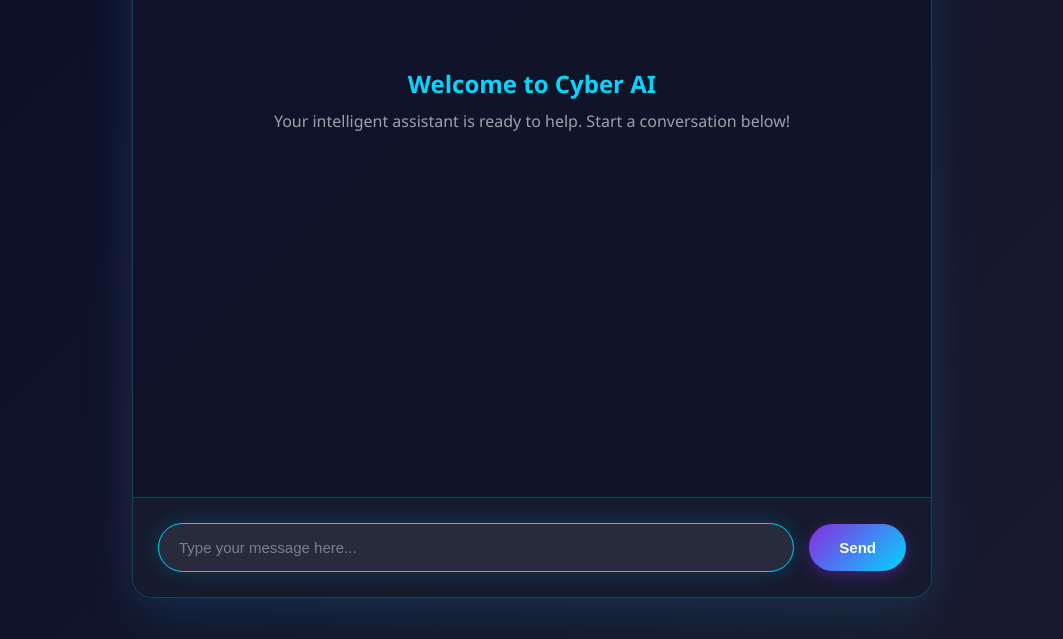
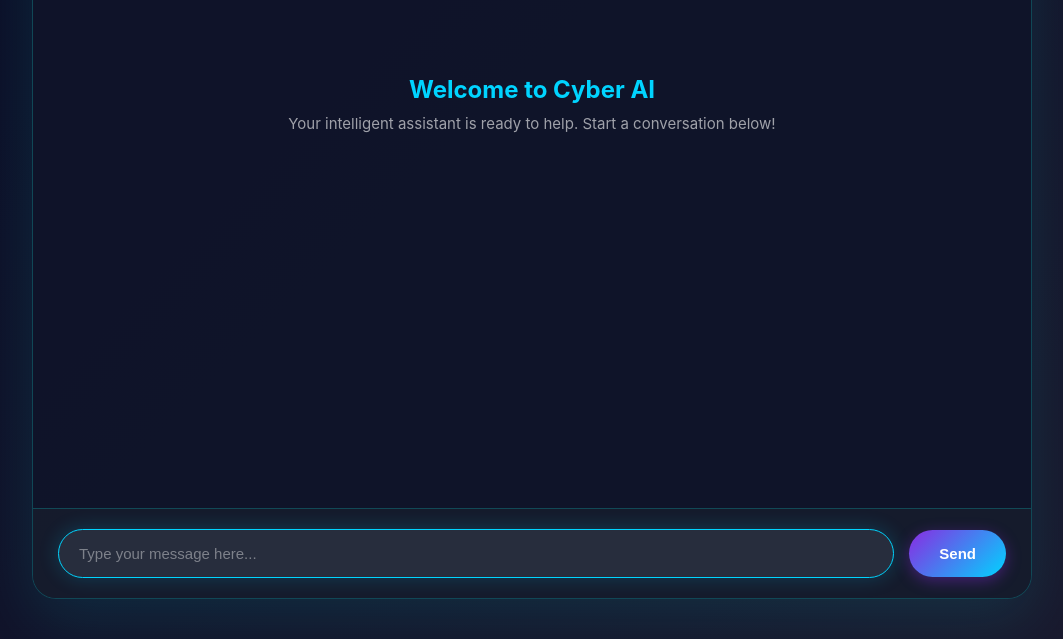
Before and after one commit to tamannakhanal1/cyber-ai-assistant, a plain HTML site: page app/index.html in a window 1280 px wide. Shown: the part 161-800 px from the top of the page, without its empty margins (108-1171 px from the left). Drawn offline with Linux system fonts and the light colour scheme.

```diff
--- a/app/index.html
+++ b/app/index.html
@@ -12,32 +12,60 @@
         }
 
         body {
-            font-family: 'Segoe UI', Tahoma, Geneva, Verdana, sans-serif;
+            font-family: -apple-system, BlinkMacSystemFont, 'Segoe UI', Roboto, 'Helvetica Neue', Arial, sans-serif;
             background: linear-gradient(135deg, #0a0e27 0%, #1a1a2e 100%);
             min-height: 100vh;
             display: flex;
             justify-content: center;
             align-items: center;
+            padding: 0;
+        }
+
+        .container {
+            width: 100%;
+            height: 100vh;
+            background: rgba(22, 27, 45, 0.95);
+            overflow: hidden;
+            box-shadow: 0 20px 60px rgba(0, 255, 255, 0.1);
+            display: flex;
+            flex-direction: column;
+        }
+
+        /* Desktop and Tablet */
+        @media (min-width: 768px) {
+            body {
                 padding: 20px;
             }
 
             .container {
-            width: 100%;
-            max-width: 800px;
-            background: rgba(22, 27, 45, 0.95);
-            border-radius: 20px;
-            overflow: hidden;
-            box-shadow: 0 20px 60px rgba(0, 255, 255, 0.1),
-                        0 0 40px rgba(138, 43, 226, 0.1);
+                max-width: 900px;
+                height: 90vh;
+                max-height: 800px;
+                border-radius: 24px;
                 border: 1px solid rgba(0, 255, 255, 0.2);
+            }
+        }
+
+        /* Large Desktop */
+        @media (min-width: 1200px) {
+            .container {
+                max-width: 1000px;
+            }
         }
 
         .header {
             background: linear-gradient(135deg, #8a2be2 0%, #00d4ff 100%);
-            padding: 25px;
+            padding: 20px;
             text-align: center;
             position: relative;
             overflow: hidden;
+            flex-shrink: 0;
+        }
+
+        @media (min-width: 768px) {
+            .header {
+                padding: 28px;
+            }
         }
 
         .header::before {
@@ -64,23 +92,35 @@
 
         .header h1 {
             color: white;
-            font-size: 28px;
+            font-size: 22px;
             font-weight: 600;
             position: relative;
             z-index: 1;
             text-shadow: 0 0 20px rgba(255, 255, 255, 0.5);
         }
 
+        @media (min-width: 768px) {
+            .header h1 {
+                font-size: 28px;
+            }
+        }
+
         .status {
             position: relative;
             z-index: 1;
             color: rgba(255, 255, 255, 0.9);
-            font-size: 14px;
+            font-size: 13px;
             margin-top: 8px;
             display: flex;
             align-items: center;
             justify-content: center;
             gap: 8px;
+        }
+
+        @media (min-width: 768px) {
+            .status {
+                font-size: 14px;
+            }
         }
 
         .status-indicator {
@@ -97,17 +137,31 @@
         }
 
         .chatbox {
-            height: 500px;
+            flex: 1;
             overflow-y: auto;
-            padding: 30px;
+            overflow-x: hidden;
+            padding: 16px;
             background: rgba(10, 14, 39, 0.5);
             display: flex;
             flex-direction: column;
+            gap: 16px;
+        }
+
+        @media (min-width: 768px) {
+            .chatbox {
+                padding: 30px;
                 gap: 20px;
+            }
         }
 
         .chatbox::-webkit-scrollbar {
+            width: 6px;
+        }
+
+        @media (min-width: 768px) {
+            .chatbox::-webkit-scrollbar {
                 width: 8px;
+            }
         }
 
         .chatbox::-webkit-scrollbar-track {
@@ -122,8 +176,14 @@
         .message {
             display: flex;
             align-items: flex-start;
+            gap: 10px;
+            animation: slideIn 0.3s ease-out;
+        }
+
+        @media (min-width: 768px) {
+            .message {
                 gap: 12px;
-            animation: slideIn 0.3s ease-out;
+            }
         }
 
         @keyframes slideIn {
@@ -142,14 +202,22 @@
         }
 
         .avatar {
-            width: 40px;
-            height: 40px;
+            width: 36px;
+            height: 36px;
             border-radius: 50%;
             display: flex;
             align-items: center;
             justify-content: center;
+            font-size: 18px;
+            flex-shrink: 0;
+        }
+
+        @media (min-width: 768px) {
+            .avatar {
+                width: 40px;
+                height: 40px;
                 font-size: 20px;
-            flex-shrink: 0;
+            }
         }
 
         .message.user .avatar {
@@ -163,12 +231,29 @@
         }
 
         .message-content {
+            max-width: calc(100% - 50px);
+            padding: 12px 16px;
+            border-radius: 16px;
+            line-height: 1.5;
+            font-size: 14px;
+            position: relative;
+            word-wrap: break-word;
+            overflow-wrap: break-word;
+        }
+
+        @media (min-width: 768px) {
+            .message-content {
                 max-width: 70%;
                 padding: 15px 20px;
                 border-radius: 18px;
-            line-height: 1.5;
                 font-size: 15px;
-            position: relative;
+            }
+        }
+
+        @media (min-width: 1024px) {
+            .message-content {
+                max-width: 65%;
+            }
         }
 
         .message.user .message-content {
@@ -187,12 +272,19 @@
         .typing-indicator {
             display: flex;
             gap: 8px;
-            padding: 15px 20px;
+            padding: 12px 16px;
             background: rgba(0, 212, 255, 0.1);
-            border-radius: 18px;
+            border-radius: 16px;
             border-bottom-left-radius: 4px;
             width: fit-content;
             border: 1px solid rgba(0, 212, 255, 0.3);
+        }
+
+        @media (min-width: 768px) {
+            .typing-indicator {
+                padding: 15px 20px;
+                border-radius: 18px;
+            }
         }
 
         .typing-indicator span {
@@ -223,24 +315,40 @@
         }
 
         .input-area {
-            padding: 25px;
-            background: rgba(22, 27, 45, 0.8);
+            padding: 16px;
+            background: rgba(22, 27, 45, 0.9);
             border-top: 1px solid rgba(0, 255, 255, 0.2);
             display: flex;
+            gap: 10px;
+            align-items: center;
+            flex-shrink: 0;
+        }
+
+        @media (min-width: 768px) {
+            .input-area {
+                padding: 20px 25px;
                 gap: 15px;
-            align-items: center;
+            }
         }
 
         #userInput {
             flex: 1;
-            padding: 15px 20px;
+            padding: 12px 18px;
             background: rgba(255, 255, 255, 0.05);
             border: 1px solid rgba(0, 255, 255, 0.3);
-            border-radius: 25px;
+            border-radius: 22px;
             color: white;
-            font-size: 15px;
+            font-size: 14px;
             outline: none;
             transition: all 0.3s ease;
+        }
+
+        @media (min-width: 768px) {
+            #userInput {
+                padding: 15px 20px;
+                border-radius: 25px;
+                font-size: 15px;
+            }
         }
 
         #userInput::placeholder {
@@ -254,16 +362,25 @@
         }
 
         #sendBtn {
-            padding: 15px 30px;
+            padding: 12px 24px;
             background: linear-gradient(135deg, #8a2be2 0%, #00d4ff 100%);
             border: none;
-            border-radius: 25px;
+            border-radius: 22px;
             color: white;
-            font-size: 15px;
+            font-size: 14px;
             font-weight: 600;
             cursor: pointer;
             transition: all 0.3s ease;
             box-shadow: 0 4px 15px rgba(138, 43, 226, 0.4);
+            white-space: nowrap;
+        }
+
+        @media (min-width: 768px) {
+            #sendBtn {
+                padding: 15px 30px;
+                border-radius: 25px;
+                font-size: 15px;
+            }
         }
 
         #sendBtn:hover {
@@ -284,19 +401,52 @@
         .welcome-message {
             text-align: center;
             color: rgba(255, 255, 255, 0.6);
-            padding: 40px 20px;
+            padding: 30px 20px;
+        }
+
+        @media (min-width: 768px) {
+            .welcome-message {
+                padding: 50px 20px;
+            }
         }
 
         .welcome-message h2 {
             color: #00d4ff;
             margin-bottom: 10px;
+            font-size: 20px;
+        }
+
+        @media (min-width: 768px) {
+            .welcome-message h2 {
                 font-size: 24px;
+            }
+        }
+
+        .welcome-message p {
+            font-size: 14px;
+        }
+
+        @media (min-width: 768px) {
+            .welcome-message p {
+                font-size: 15px;
+            }
         }
 
         .error-message {
             background: rgba(255, 82, 82, 0.1);
             border: 1px solid rgba(255, 82, 82, 0.3);
             color: #ff5252;
+        }
+
+        /* Touch improvements for mobile */
+        @media (max-width: 767px) {
+            #sendBtn, #userInput {
+                -webkit-tap-highlight-color: transparent;
+            }
+
+            input {
+                font-size: 16px; /* Prevents zoom on iOS */
+            }
         }
     </style>
 </head>
@@ -334,7 +484,6 @@
         const sendBtn = document.getElementById('sendBtn');
         let isTyping = false;
 
-        // Remove welcome message on first interaction
         function removeWelcome() {
             const welcome = chatbox.querySelector('.welcome-message');
             if (welcome) {
@@ -413,7 +562,6 @@
 
                 const data = await res.json();
 
-        // Simulate typing delay for smoother UX
                 await new Promise(resolve => setTimeout(resolve, 500));
 
                 hideTyping();
@@ -429,7 +577,7 @@
 
                 const content = document.createElement('div');
                 content.className = 'message-content error-message';
-        content.textContent = 'Connection error. Please make sure the backend is running at http://127.0.0.1:8000';
+                content.textContent = 'Connection error. Please check your backend connection.';
 
                 errorMsg.appendChild(avatar);
                 errorMsg.appendChild(content);
@@ -442,7 +590,6 @@
             }
         }
 
-
         sendBtn.addEventListener('click', sendMessage);
 
         input.addEventListener('keypress', (e) => {
@@ -452,7 +599,6 @@
             }
         });
 
-        // Focus input on load
         input.focus();
     </script>
 </body>
```
Lines whose indentation alone changed are shown as unchanged.
